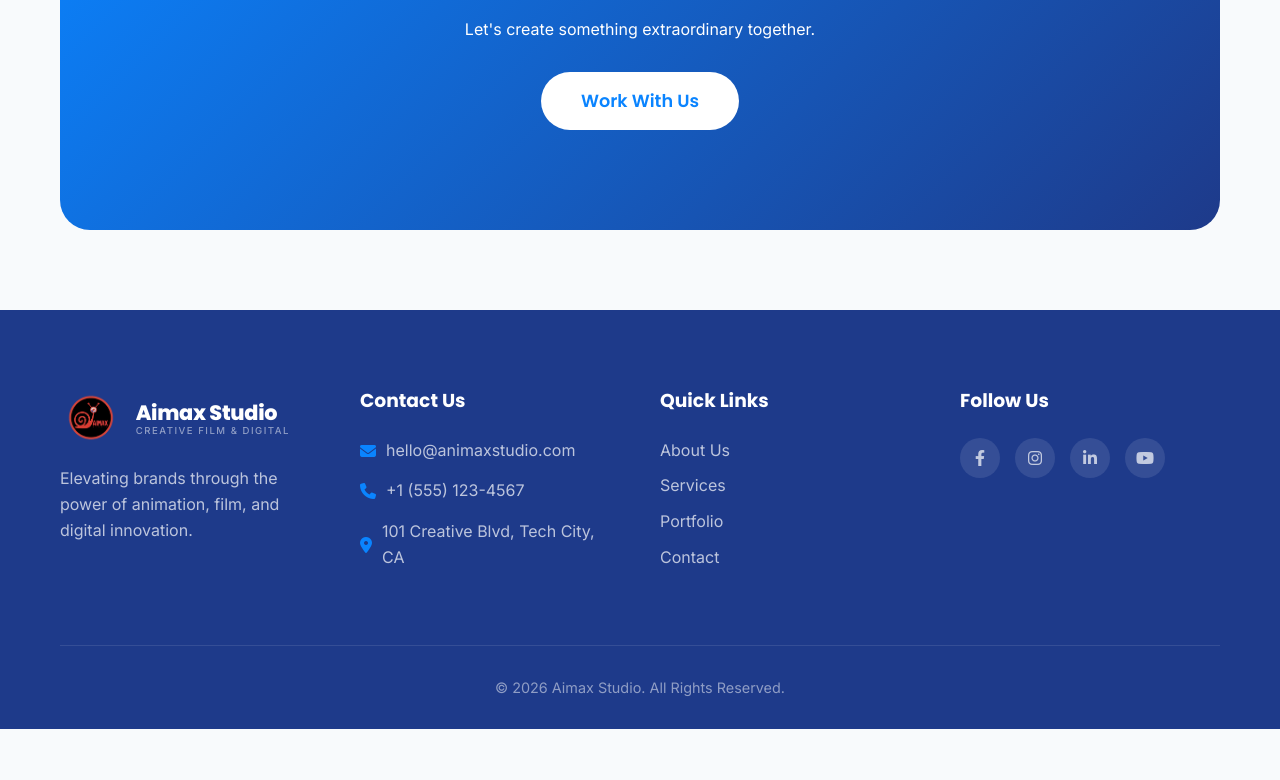
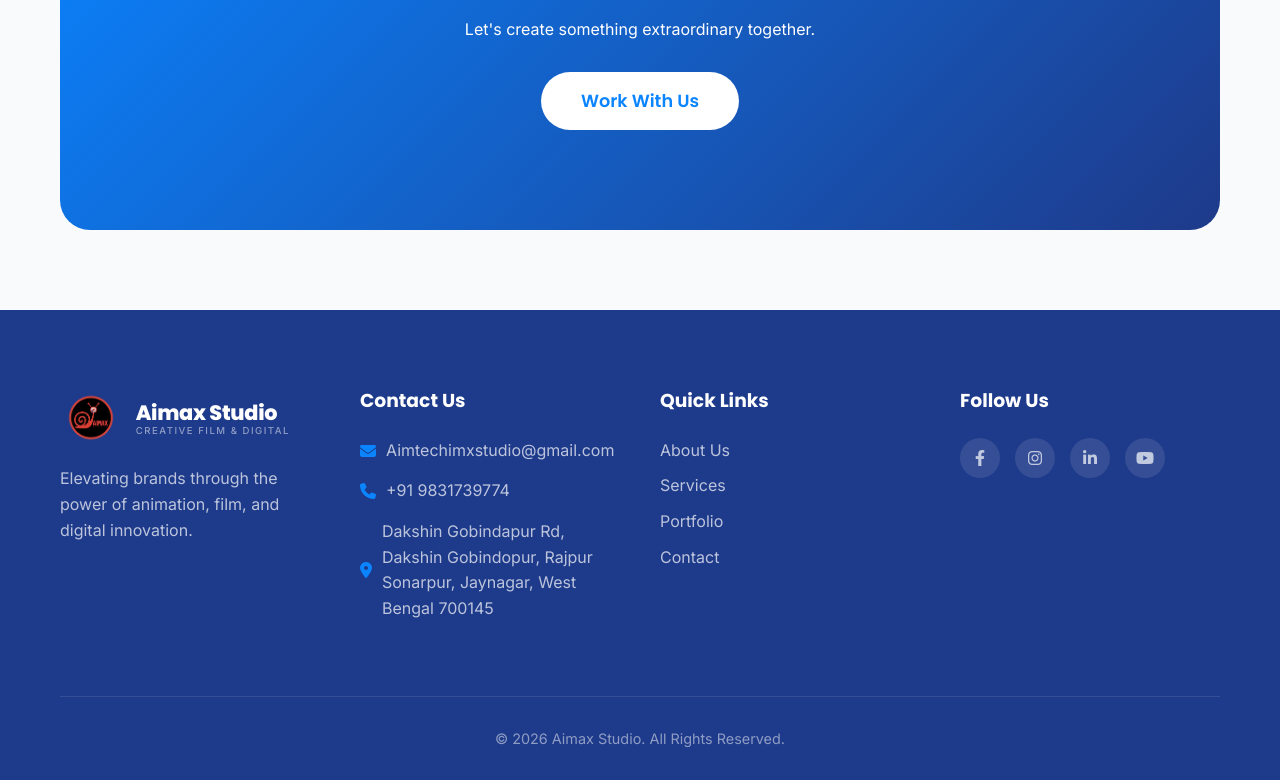
Before and after one commit to juinpiyada/aimtech-aianimaiton, a plain HTML site: page services.html in a window 1280 px wide. Shown: the part 2424-3204 px from the top of the page. Before the commit the page ends 3153 px from the top, so only its background shows below. Drawn offline with Linux system fonts and the light colour scheme.

Commit message:
Update services.html

```diff
--- a/services.html
+++ b/services.html
@@ -985,9 +985,9 @@
 
                 <div class="footer-col footer-info">
                     <h3>Contact Us</h3>
-                    <p><i class="fa-solid fa-envelope"></i> hello@animaxstudio.com</p>
-                    <p><i class="fa-solid fa-phone"></i> +1 (555) 123-4567</p>
-                    <p><i class="fa-solid fa-location-dot"></i> 101 Creative Blvd, Tech City, CA</p>
+                    <p><i class="fa-solid fa-envelope"></i>Aimtechimxstudio@gmail.com</p>
+                    <p><i class="fa-solid fa-phone"></i> +91 9831739774</p>
+                    <p><i class="fa-solid fa-location-dot"></i> Dakshin Gobindapur Rd, Dakshin Gobindopur, Rajpur Sonarpur, Jaynagar, West Bengal 700145</p>
                 </div>
 
                 <div class="footer-col">
@@ -1006,7 +1006,7 @@
                         <a href="#"><i class="fa-brands fa-facebook-f"></i></a>
                         <a href="#"><i class="fa-brands fa-instagram"></i></a>
                         <a href="#"><i class="fa-brands fa-linkedin-in"></i></a>
-                        <a href="#"><i class="fa-brands fa-youtube"></i></a>
+                        <a href="https://www.youtube.com/@aimtechanimation"><i class="fa-brands fa-youtube"></i></a>
                     </div>
                 </div>
             </div>
@@ -1054,5 +1054,6 @@
 
         revealElements.forEach(el => observer.observe(el));
     </script>
+    <script src="assets/auth.js"></script>
 </body>
 </html>
```
